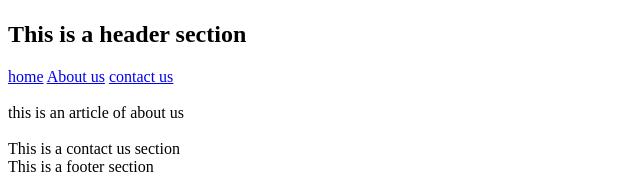
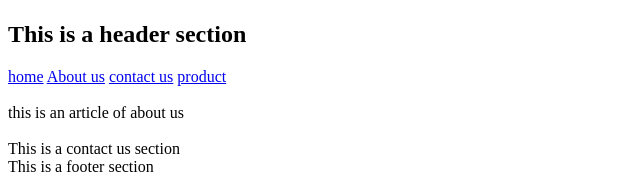
Before and after one commit to ashokneupane/Web-development-project, a plain HTML site: page index.html in a window 1280 px wide. Shown: the part 601-797 px from the top of the page, 0-640 px from the left. Drawn offline with Linux system fonts and the light colour scheme.

Commit message:
added product link to nav section

```diff
--- a/index.html
+++ b/index.html
@@ -47,6 +47,7 @@
         <a href="#">home</a>
         <a href="#">About us</a>
         <a href="#">contact us</a>
+        <a href="#">product</a>
        </nav>
 
        <br>
```
